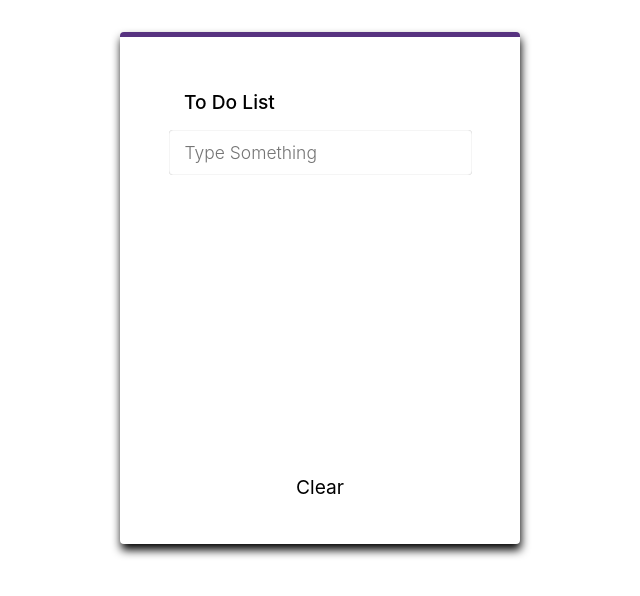
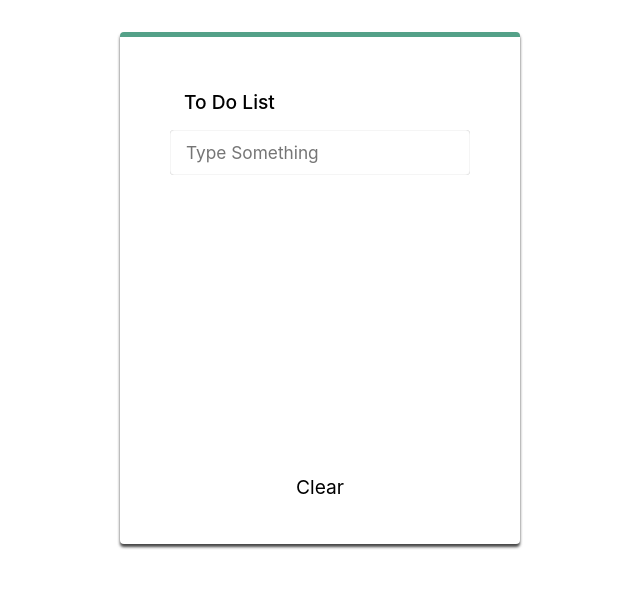
Before and after one commit to starchturrets/svelte-todo, a Svelte app: page / in a window 1280 px wide. Shown: the top 596 px of the page, without its empty margins (320-960 px from the left). Built offline with nearby package versions, Linux system fonts and the light colour scheme.

Commit message:
Minor design improvements

```diff
--- a/src/components/App.svelte
+++ b/src/components/App.svelte
@@ -53,10 +53,11 @@
   div.list {
     background: #fff;
     border-radius: 4px;
-    border-top: solid 5px #573280;
+    border-top: solid 5px #54a188;
 
     /* box-shadow: 0 5px 5px #454545, 0 15px 30px #454545; */
-    box-shadow: 1px 6px 10px 0 #000;
+
+    box-shadow: 0 3px 3px 0 #454545;
     display: flex;
     align-items: center;
     flex-direction: column;
@@ -92,7 +93,7 @@
   input[type='text'] {
     border-radius: 4px;
     box-shadow: inset 0 0 1px #999;
-    font-size: 0.91em;
+    font-size: 0.9em;
     margin: auto;
     margin-bottom: 0.5rem;
     margin-top: 0.5rem;
@@ -101,7 +102,7 @@
   }
 
   input[type='text']::placeholder {
-    font-weight: 300;
+    font-weight: 400;
   }
 
   input[type='text']:focus {
--- a/src/components/item.svelte
+++ b/src/components/item.svelte
@@ -6,8 +6,9 @@
 </script>
 
 <style>
-  div {
-    font: inherit;
+  label {
+    font-weight: 400;
+    color: #444;
   }
 
   button.remove--item {
```
